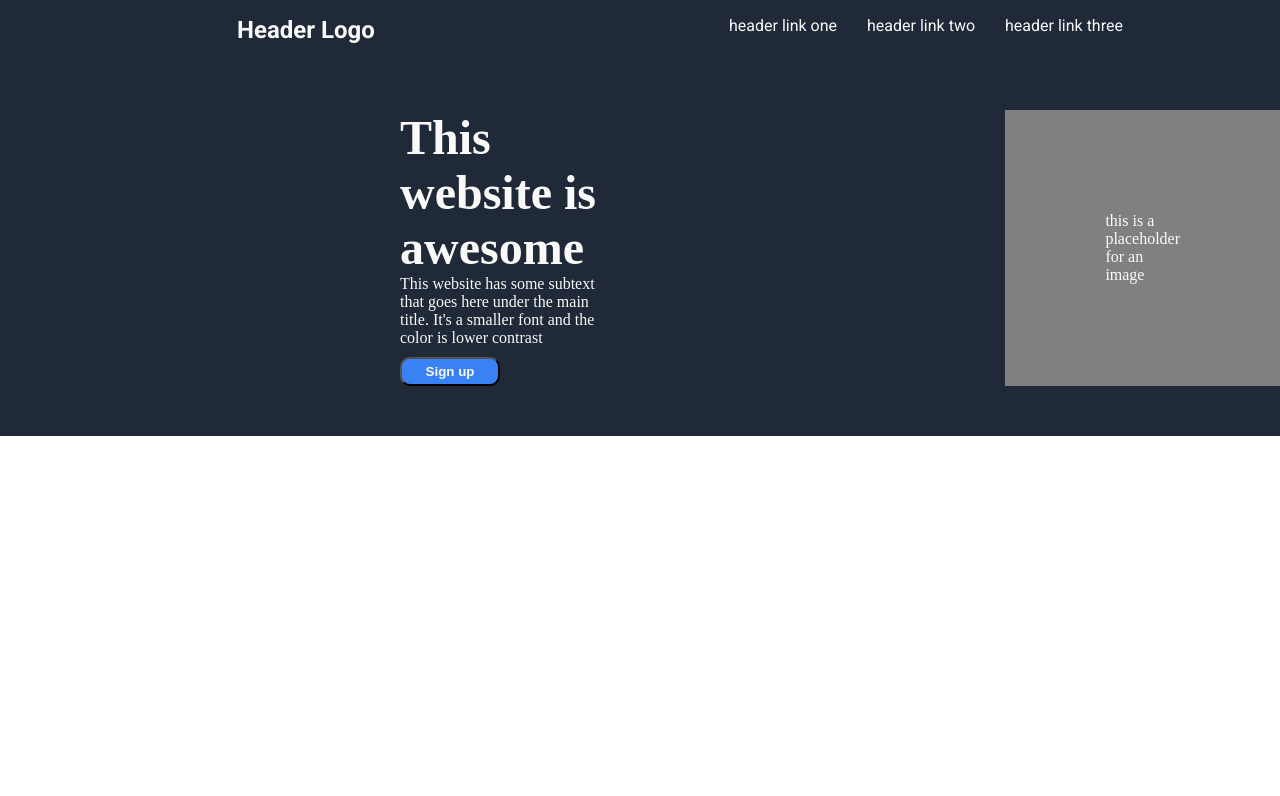
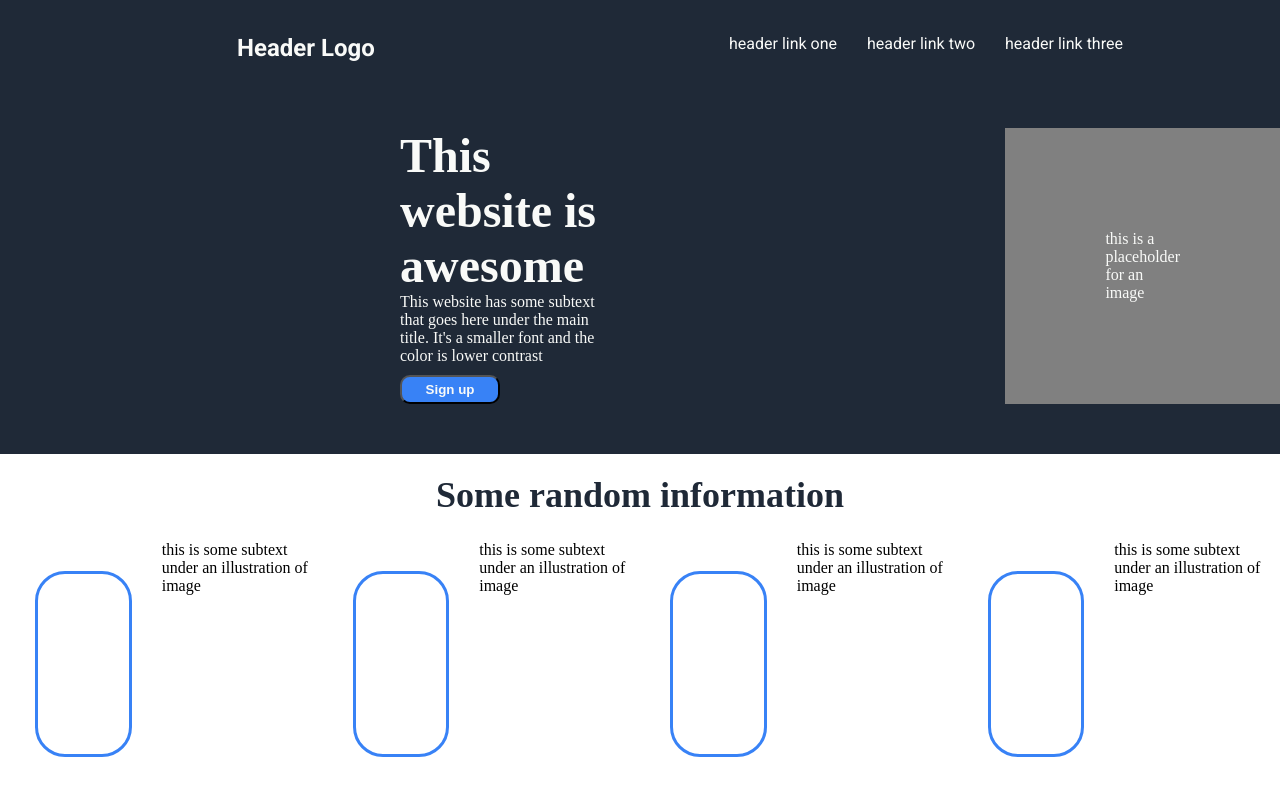
Before and after one commit to saNity00/First-Web, a plain HTML site: page index.html in a window 1280 px wide. Drawn offline with Linux system fonts and the light colour scheme.

Commit message:
To be finished

```diff
--- a/index.html
+++ b/index.html
@@ -26,6 +26,24 @@
             this is a placeholder for an image
         </div>
         </div>
+        <div class="middle">
+            <div class="random"> Some random information</div>
+        <div class= "boxes">
+            <div class="box"></div>
+            <p class="subtext">this is some subtext under an illustration of image</p>
+            <div class="box"></div>
+            <p class="subtext">this is some subtext under an illustration of image</p>
+            <div class="box"></div>
+            <p class="subtext">this is some subtext under an illustration of image</p>
+            <div class="box"></div>
+            <p class="subtext">this is some subtext under an illustration of image</p>
+        </div>
+
+
+
+        </div>
+
+
 
 
 
--- a/style.css
+++ b/style.css
@@ -10,7 +10,7 @@ padding-bottom: 50px;
     display: flex;
     flex-direction: row;
     justify-content: space-around;
-    padding-top: 0px;
+    padding-top: 18px;
     }
 .left-links,.firstheader {
     list-style: none;
@@ -62,3 +62,28 @@ font-weight: bold;
     padding: 0px 100px 0px 100px;
     margin-left: 390px;
 }
+.middle{
+    display: flex;
+    flex-direction: column;
+}
+.boxes{
+    display:flex;
+    flex-direction: row;
+    margin:5px;
+    justify-content: center;
+}
+.box{
+    height: 180px;
+    width: 180px;
+    border-style: solid;
+    border-color: #3882F6;
+    border-radius: 30px;
+    margin: 30px;
+}
+.random{
+    text-align: center;
+    font-weight: bold;
+    font-size: 36px;
+    margin: 20px;
+    color:#1F2937;
+}
```
